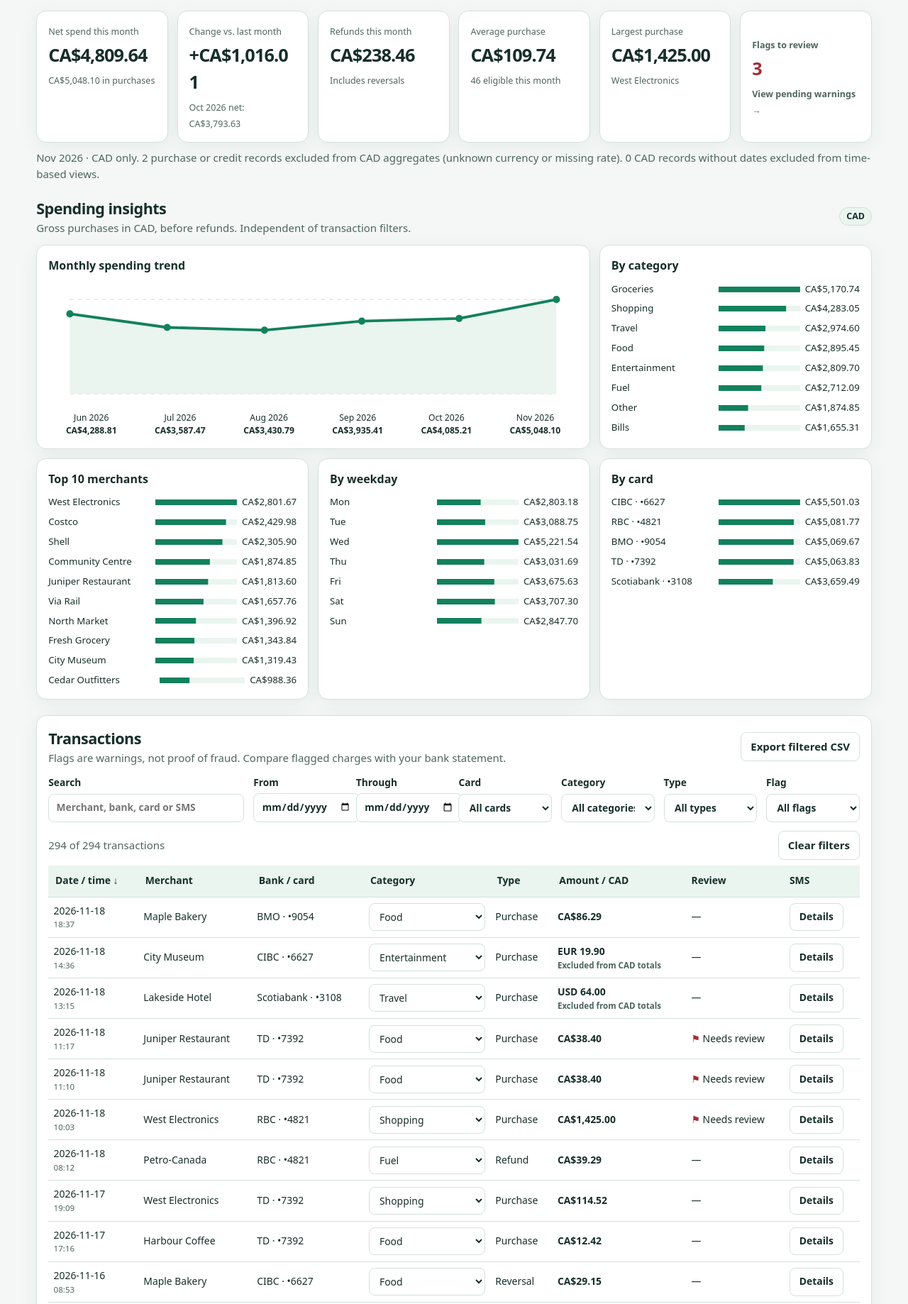
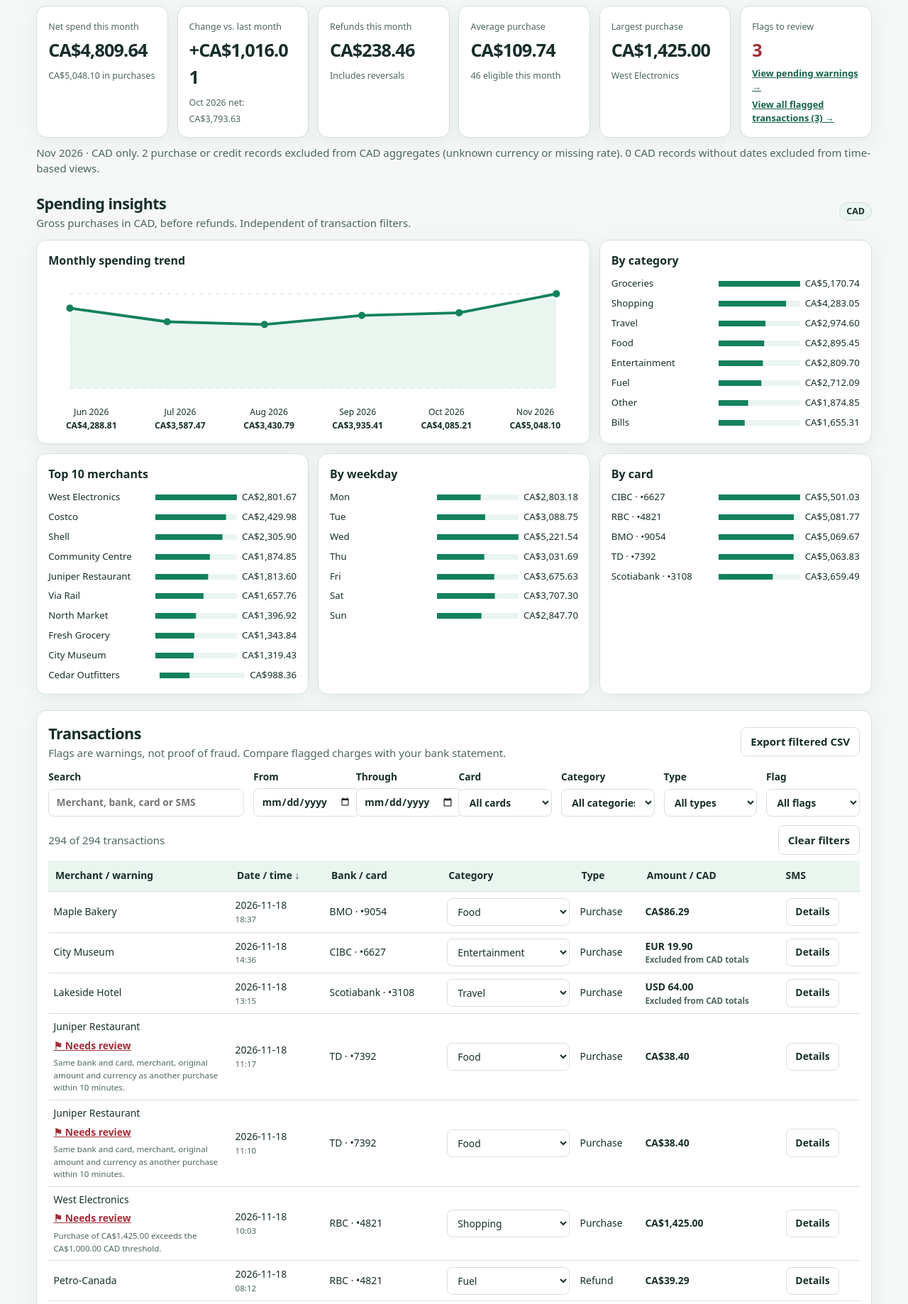
Before and after one commit to octobooth-19/card-ledger, a plain HTML site: page index.html in a window 1280 px wide. Shown: the part 285-2123 px from the top of the page at 71% size. Drawn offline with Linux system fonts and the light colour scheme.

Commit message:
Improve flag review and remove dark mode
Co-authored-by: Copilot App <223556219+Copilot@users.noreply.github.com>

```diff
--- a/index.html
+++ b/index.html
@@ -3,11 +3,10 @@
 <head>
 <meta charset="utf-8">
 <meta name="viewport" content="width=device-width, initial-scale=1">
-<meta name="color-scheme" content="light dark">
+<meta name="color-scheme" content="light">
 <title>Card Ledger — SMS Expense Dashboard</title>
 <style>
   :root{color-scheme:light;--bg:#f4f7f6;--panel:#fff;--ink:#172e2a;--muted:#4e655f;--line:#d5e0dc;--wash:#eaf5ef;--accent:#106348;--chart:#13815d;--warn:#a12e38;--warn-bg:#fceff0;--shadow:0 6px 24px #153d3010}
-  :root[data-theme=dark]{color-scheme:dark;--bg:#111d1a;--panel:#192924;--ink:#e7f2ed;--muted:#b0c6be;--line:#354e45;--wash:#213d33;--accent:#83e5ba;--chart:#5cc79d;--warn:#ffa5a9;--warn-bg:#45272d;--shadow:none}
   *{box-sizing:border-box}
   body{margin:0;background:var(--bg);color:var(--ink);font:15px/1.5 system-ui,sans-serif}
   [hidden]{display:none!important}
@@ -51,7 +50,7 @@
   .metrics,.grids,.settings-grid,.filters,.budget-grid{display:grid;gap:.8rem}
   .metrics{grid-template-columns:repeat(auto-fit,minmax(min(150px,100%),1fr))}
   .metric strong{display:block;font-size:clamp(1.12rem,2vw,1.58rem);letter-spacing:-.035em;margin:.27rem 0;overflow-wrap:anywhere}
-  .metrics button{text-align:left}
+  .flag-links{display:grid;gap:.35rem;justify-items:start;font-size:.8rem;font-weight:700}
   .section-head{margin-bottom:.8rem}
   .grids{grid-template-columns:repeat(3,minmax(0,1fr))}
   .wide{grid-column:span 2}
@@ -79,6 +78,12 @@
   td select{min-width:8rem}
   td small{display:block}
   td.amount{font-weight:730;font-variant-numeric:tabular-nums}
+  td.merchant{min-width:13rem;max-width:13rem;overflow-wrap:anywhere}
+  .review{margin-top:.35rem}
+  .review small{margin-top:.3rem}
+  .review .flag-context{display:none}
+  button.review-link{padding:0;border:0;background:none;color:var(--warn);text-align:left;text-decoration:underline}
+  button.review-link:hover:not(:disabled){background:none;color:var(--ink)}
   .warning{color:var(--warn)}
   .callout{border-radius:8px;padding:.6rem .75rem;background:var(--warn-bg);color:var(--warn);overflow-wrap:anywhere}
   .pagination{justify-content:flex-end;margin-top:.75rem}
@@ -92,6 +97,7 @@
   dl{display:grid;grid-template-columns:minmax(7rem,auto) 1fr;gap:.35rem .7rem;margin:.5rem 0}
   dt{font-weight:650} dd{margin:0;overflow-wrap:anywhere}
   footer{text-align:center;color:var(--muted);font-size:.84rem;margin-top:1.5rem}
+  @media(max-width:1100px){.review .flag-context{display:block}}
   @media(max-width:900px){.grids{grid-template-columns:repeat(2,minmax(0,1fr))}}
   @media(max-width:580px){.grids{grid-template-columns:1fr}.wide{grid-column:auto}.top nav{order:3;width:100%}.filters .search{grid-column:1/-1}.trend-values{grid-template-columns:repeat(3,minmax(0,1fr))}}
 </style>
@@ -102,7 +108,6 @@
   <div class="top shell">
     <div class="brand"><span class="brand-icon" aria-hidden="true"><svg width="20" height="20" viewBox="0 0 24 24" fill="none" stroke="currentColor" stroke-width="1.8"><rect x="2" y="5" width="20" height="14" rx="3"/><path d="M2 10h20M6 15h5"/></svg></span> Card Ledger</div>
     <nav aria-label="Dashboard sections"><a href="#overview">Overview</a><a href="#transactions">Transactions</a><a href="#budgets">Budgets</a><a href="#settings">Settings</a></nav>
-    <button id="theme" type="button" aria-pressed="false">Dark mode</button>
   </div>
 </header>
 <main class="shell" id="main">
@@ -126,7 +131,7 @@
       <div class="panel"><h3>By card</h3><div id="by-card" class="chart"></div></div>
     </div>
   </section>
-  <section class="panel" id="transactions" aria-labelledby="transactions-title">
+  <section class="panel" id="transactions" aria-labelledby="transactions-title" tabindex="-1">
     <div class="section-head"><div><h2 id="transactions-title">Transactions</h2><p class="muted">Flags are warnings, not proof of fraud. Compare flagged charges with your bank statement.</p></div><button id="export" type="button">Export filtered CSV</button></div>
     <form class="filters" id="filters">
       <label class="search">Search<input name="search" type="search" placeholder="Merchant, bank, card or SMS"></label>
@@ -137,16 +142,16 @@
       <label>Flag<select name="flag"><option value="">All flags</option><option value="flagged">Has warnings</option><option value="pending">Needs review</option><option value="clear">No active warning</option></select></label>
     </form>
     <div class="row"><p id="match-count" class="muted" role="status" tabindex="-1"></p><button id="clear" type="button">Clear filters</button></div>
-    <div class="table-wrap" role="region" aria-label="Transaction table, scroll horizontally for more columns" tabindex="0">
+    <div class="table-wrap" id="table-wrap" role="region" aria-label="Transaction table, scroll horizontally for more columns" tabindex="0">
       <table>
         <thead><tr>
+          <th scope="col" data-column="merchant"><button type="button" data-sort="merchant">Merchant / warning</button></th>
           <th scope="col" data-column="when"><button type="button" data-sort="when">Date / time</button></th>
-          <th scope="col" data-column="merchant"><button type="button" data-sort="merchant">Merchant</button></th>
           <th scope="col" data-column="card"><button type="button" data-sort="card">Bank / card</button></th>
           <th scope="col" data-column="category"><button type="button" data-sort="category">Category</button></th>
           <th scope="col" data-column="type"><button type="button" data-sort="type">Type</button></th>
           <th scope="col" data-column="value"><button type="button" data-sort="value">Amount / CAD</button></th>
-          <th scope="col">Review</th><th scope="col">SMS</th>
+          <th scope="col">SMS</th>
         </tr></thead>
         <tbody id="ledger"></tbody>
       </table>
@@ -226,11 +231,11 @@
       rows: P.importMessages([], P.dummy()).rows.map(row => ({ ...row, demo:true })),
       budgets: { Food:'550', Groceries:'400', Travel:'325', Shopping:'450', Bills:'320', Fuel:'170', Entertainment:'180', Other:'150' },
       rates: {}, overrides: {}, mapping:structuredClone(P.keywords), reviews:{},
-      threshold:'1000', preferences:{ theme:matchMedia('(prefers-color-scheme: dark)').matches ? 'dark' : 'light',
+      threshold:'1000', preferences:{
         pageSize:10, sort:'when', descending:true, filters:{ ...emptyFilters }, budgetMonth:'' }
     };
   }
-  let state, page = 1, ledger = [], filtered = [], activeDetail = null, unparsedLimit = 12;
+  let state, page = 1, ledger = [], filtered = [], activeDetail = null, detailSource = '', unparsedLimit = 12;
   const filterForm = $('filters');
   function storageWarning(message) {
     $('storage-warning').hidden = !message;
@@ -270,11 +275,6 @@
         review, pending:flags.length > 0 && !review };
     });
   }
-  function setTheme() {
-    const dark = state.preferences.theme === 'dark';
-    document.documentElement.dataset.theme = dark ? 'dark' : 'light';
-    $('theme').setAttribute('aria-pressed', dark);
-  }
   function renderMetrics() {
     const today = now();
     const current = monthKey(today), previous = monthKey(offsetMonth(today,-1));
@@ -289,6 +289,7 @@
     const average = purchases.length ? (gross + BigInt(purchases.length) / 2n) / BigInt(purchases.length) : null;
     const largest = purchases.reduce((big, row) => big === null || row.cad > big.cad ? row : big, null);
     const count = ledger.filter(row => row.pending).length;
+    const flaggedCount = ledger.filter(row => row.flags.length).length;
     const metrics = [
       ['Net spend this month', money(net), `${money(gross)} in purchases`],
       ['Change vs. last month', `${delta > 0n ? '+' : ''}${money(delta)}`, `${monthLabel(offsetMonth(today,-1))} net: ${money(last)}`],
@@ -298,14 +299,19 @@
     ];
     $('metrics').innerHTML = metrics.map(([label, value, note]) =>
       `<div class="metric"><small>${esc(label)}</small><strong>${esc(value)}</strong><small>${esc(note)}</small></div>`).join('') +
-      `<button class="metric" id="review-shortcut" type="button"><small>Flags to review</small><strong class="${count ? 'warning' : ''}">${count}</strong><small>View pending warnings →</small></button>`;
-    $('review-shortcut').onclick = () => {
-      state.preferences.filters = { ...emptyFilters, flag:'pending' };
-      page = 1;
-      syncFilters(); renderTable(); save();
-      $('transactions').scrollIntoView();
-      filterForm.elements.flag.focus({ preventScroll:true });
-    };
+      `<div class="metric"><small>Flags to review</small><strong class="${count ? 'warning' : ''}">${count}</strong>
+        <div class="flag-links"><a id="review-shortcut" href="#transactions">View pending warnings →</a>
+        <a id="flagged-shortcut" href="#transactions">View all flagged transactions (${flaggedCount}) →</a></div></div>`;
+    for (const [id, flag] of [['review-shortcut','pending'], ['flagged-shortcut','flagged']]) {
+      $(id).onclick = () => {
+        state.preferences.filters = { ...emptyFilters, flag };
+        page = 1;
+        syncFilters(); renderTable(); save();
+        $('table-wrap').scrollLeft = 0;
+        $('transactions').scrollIntoView();
+        $('transactions').focus({ preventScroll:true });
+      };
+    }
     const unconverted = ledger.filter(row => row.cad === null && (row.type === 'debit' || credits(row))).length;
     const undated = eligible.filter(row => !row.date && (row.type === 'debit' || credits(row))).length;
     $('coverage').textContent = `${monthLabel(today)} · CAD only. ${unconverted} purchase or credit records excluded from CAD aggregates (unknown currency or missing rate). ${undated} CAD records without dates excluded from time-based views.`;
@@ -369,8 +375,13 @@
     return esc(original(row));
   }
   function reviewCell(row) {
-    if (row.flags.length) return `<span class="warning" aria-label="Potential suspicion">⚑</span> ${esc(row.review || 'Needs review')}`;
-    return row.review ? esc(row.review) : '—';
+    if (row.flags.length) {
+      const status = row.review || 'Needs review';
+      return `<div class="review"><small class="flag-context">${esc(`${detailTime(row)} · ${cardName(row)} · ${original(row)}`)}</small>
+        <button type="button" class="review-link" data-detail="${esc(row.id)}" data-detail-source="warning" aria-label="${esc(`${status}: view warning details for ${row.merchant || row.bank || 'transaction'}${row.date ? ' on ' + row.date : ''}`)}">⚑ ${esc(status)}</button>
+        ${row.flags.map(reason => `<small>${esc(reasonText(reason,row))}</small>`).join('')}</div>`;
+    }
+    return row.review ? `<small>Review: ${esc(row.review)}</small>` : '';
   }
   function renderTable() {
     const { filters, pageSize, sort, descending } = state.preferences;
@@ -386,12 +397,13 @@
     page = Math.min(page, pages);
     const start = (page - 1) * pageSize;
     $('ledger').innerHTML = filtered.slice(start,start + pageSize).map(row => `<tr>
+      <td class="merchant">${esc(row.merchant || '—')}${reviewCell(row)}</td>
       <td>${esc(row.date || 'Unknown')}${row.time ? `<small>${esc([row.time,row.timezone].filter(Boolean).join(' '))}</small>` : ''}</td>
-      <td>${esc(row.merchant || '—')}</td><td>${esc(cardName(row))}</td>
+      <td>${esc(cardName(row))}</td>
       <td><select data-category="${esc(row.id)}" aria-label="${esc(`Category for ${row.merchant || 'unknown merchant'}`)}"${row.merchant ? '' : ' disabled'}>${categoryOpts(row.category)}</select></td>
-      <td>${esc(kinds[row.type])}</td><td class="amount">${amountCell(row)}</td><td>${reviewCell(row)}</td>
-      <td><button type="button" data-detail="${esc(row.id)}" aria-label="${esc(`Details for ${row.merchant || row.bank} ${row.date || ''}`)}">Details</button></td>
-    </tr>`).join('') || '<tr><td colspan="8">No transactions match these filters.</td></tr>';
+      <td>${esc(kinds[row.type])}</td><td class="amount">${amountCell(row)}</td>
+      <td><button type="button" data-detail="${esc(row.id)}" data-detail-source="sms" aria-label="${esc(`Details for ${row.merchant || row.bank} ${row.date || ''}`)}">Details</button></td>
+    </tr>`).join('') || '<tr><td colspan="7">No transactions match these filters.</td></tr>';
     for (const th of document.querySelectorAll('th[data-column]')) {
       const button = th.firstElementChild;
       button.textContent = button.textContent.replace(/ [↑↓]$/, '');
@@ -453,7 +465,7 @@
     $('remove-demo').disabled = !demoCount;
   }
   function renderAll() {
-    updateModel(); setTheme(); syncFilters(); renderMetrics(); renderCharts(); renderTable();
+    updateModel(); syncFilters(); renderMetrics(); renderCharts(); renderTable();
     renderBudgets(); renderUnparsed(); renderSettings();
   }
   function initializeControls() {
@@ -521,9 +533,11 @@
     ($('ledger').querySelector(`[data-category="${row.id}"]`) || $('match-count')).focus();
   });
   $('ledger').addEventListener('click', event => {
-    const id = event.target.closest('[data-detail]')?.dataset.detail;
+    const button = event.target.closest('[data-detail]');
+    const id = button?.dataset.detail;
     if (!id) return;
     activeDetail = id;
+    detailSource = button.dataset.detailSource;
     renderDetail(); $('detail').showModal();
   });
   $('detail').addEventListener('click', event => {
@@ -535,8 +549,11 @@
     $('detail').querySelector('button').focus();
   });
   $('detail').addEventListener('close', () => {
-    ($('ledger').querySelector(`[data-detail="${activeDetail}"]`) || $('clear')).focus();
+    const button = [...$('ledger').querySelectorAll('[data-detail]')]
+      .find(item => item.dataset.detail === activeDetail && item.dataset.detailSource === detailSource);
+    (button || $('match-count')).focus();
     activeDetail = null;
+    detailSource = '';
   });
   $('budget-month').onchange = event => { state.preferences.budgetMonth = event.target.value; renderBudgets(); save(); };
   $('budget-form').onsubmit = event => {
@@ -588,10 +605,6 @@
     state.mapping[category.value] = [...new Set(words.value.split(',').map(P.normalize).filter(Boolean))];
     save(); renderAll(); $('keyword-status').textContent = 'Category rules updated.';
   };
-  $('theme').onclick = () => {
-    state.preferences.theme = state.preferences.theme === 'dark' ? 'light' : 'dark';
-    setTheme(); save();
-  };
   $('remove-demo').onclick = () => {
     if (!confirm('Remove the demo messages? Imported messages and settings will be kept.')) return;
     for (const row of state.rows) if (row.demo) delete state.reviews[row.id];
```
Also changed, not shown: 1 other file.
